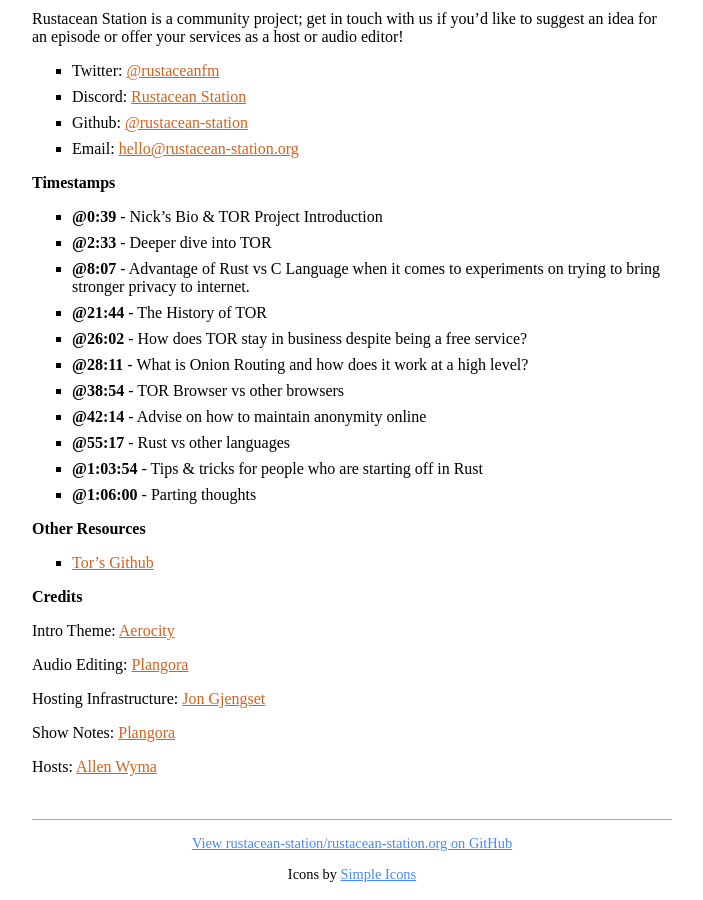
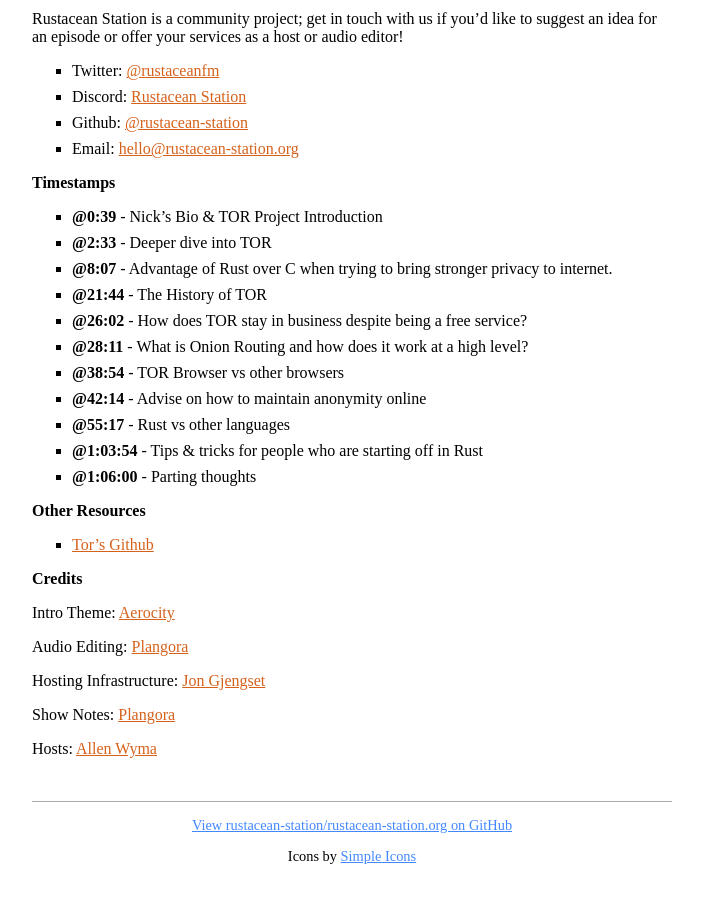
Before and after one commit to rustacean-station/rustacean-station.org, a Jekyll site: the page built from _episodes/057-nick-mathewson.md, in a window 1280 px wide and 900 px high, scrolled down 728 px. Shown: the whole window, without its empty margins (288-991 px from the left). Built offline with Jekyll 4.4.1, drawn with Linux system fonts in a browser that asks for light colours.

Commit message:
Update _episodes/057-nick-mathewson.md
Co-authored-by: Jon Gjengset <jon@thesquareplanet.com>

```diff
--- a/_episodes/057-nick-mathewson.md
+++ b/_episodes/057-nick-mathewson.md
@@ -22,7 +22,7 @@
 
 - [@0:39] - Nick's Bio & TOR Project Introduction
 - [@2:33] - Deeper dive into TOR
-- [@8:07] - Advantage of Rust vs C Language when it comes to experiments on trying to bring stronger privacy to internet.
+- [@8:07] - Advantage of Rust over C when trying to bring stronger privacy to internet.
 - [@21:44] - The History of TOR
 - [@26:02] - How does TOR stay in business despite being a free service?
 - [@28:11] - What is Onion Routing and how does it work at a high level?
```
